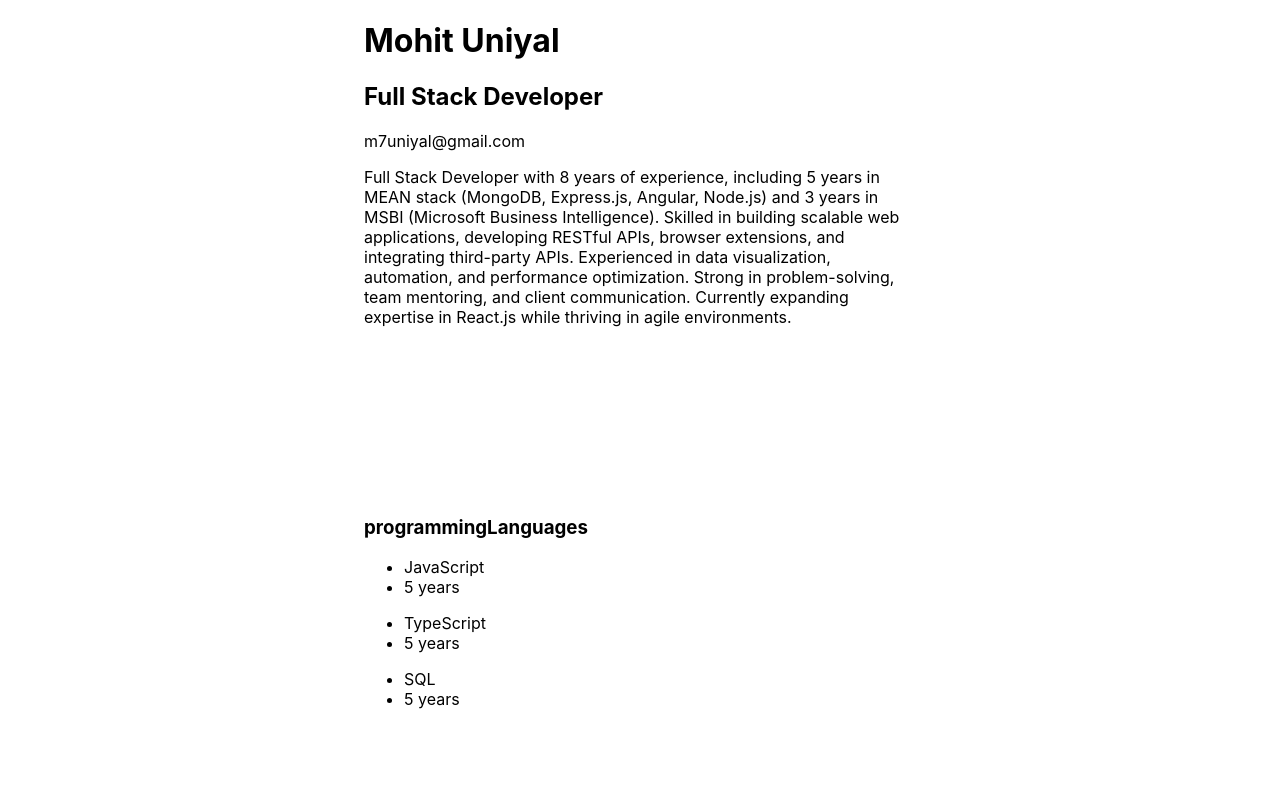
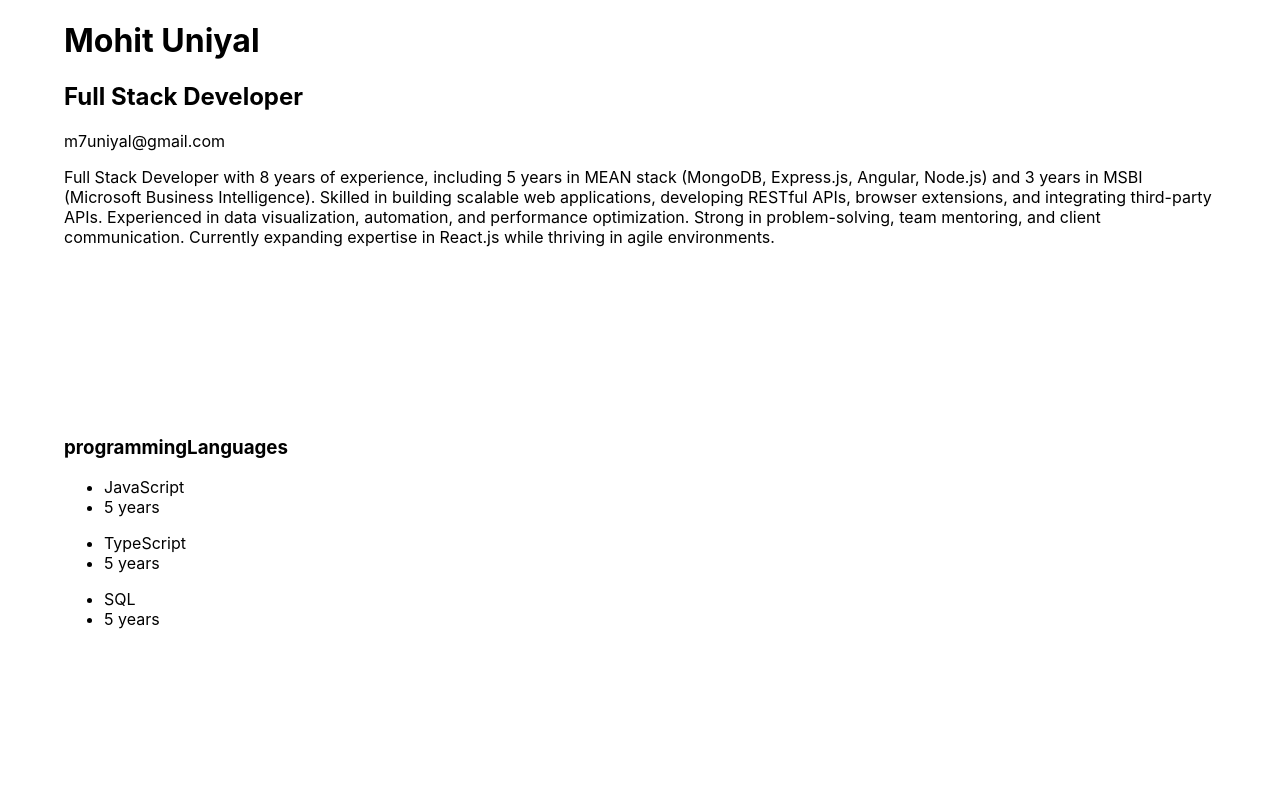
Before and after one commit to Mohit7th/resume, a React (Create React App) app: page / in a window 1280 px wide. Shown: the top 800 px of the page. Built offline with nearby package versions, Linux system fonts and the light colour scheme.

Commit message:
fix for container styling

```diff
--- a/src/components/admin/SkillsBlock.tsx
+++ b/src/components/admin/SkillsBlock.tsx
@@ -77,7 +77,7 @@ export default function SkillsBlock() {
             </Grid>
             <Grid container spacing={2}>
                 {Object.keys(skills).map((skillKey) => (
-                    <Grid size={{ xs: 12, md: 4 }} key={skillKey}>
+                    <Grid size={{ xs: 12, md: 6 }} key={skillKey}>
                         <h3>{skillKey.replace("-", " ")}</h3>
                         {skills[skillKey as SkillCategory].map(
                             (tech, index) => (
--- a/src/pages/Admin Panel/AdminPanel.tsx
+++ b/src/pages/Admin Panel/AdminPanel.tsx
@@ -6,9 +6,11 @@ import SkillsBlock from "../../components/admin/SkillsBlock";
 import ProjectsBlock from "../../components/admin/ProjectBlock";
 import WorkHistoryBlock from "../../components/admin/WorkHistoryBlock";
 import { UserDataProvider } from "../../context/UserContext";
+import { Container } from "@mui/material";
 
 const AdminPanel: React.FC = () => {
     return (
+        <Container fixed>
             <UserDataProvider>
                 <h1>Admin Panel</h1>
                 <TitleHeaderBlock />
@@ -17,6 +19,7 @@ const AdminPanel: React.FC = () => {
                 <ProjectsBlock />
                 <WorkHistoryBlock />
             </UserDataProvider>
+        </Container>
     );
 };
 
--- a/src/pages/ResumeHome.tsx
+++ b/src/pages/ResumeHome.tsx
@@ -3,7 +3,7 @@ import { resumeData } from "../components/data";
 
 export default function MainLayout() {
     return (
-        <Container maxWidth="sm">
+        <Container fixed>
             <TitleHeader />
             <Summary />
             <Skills />
```
Lines whose indentation alone changed are shown as unchanged.
